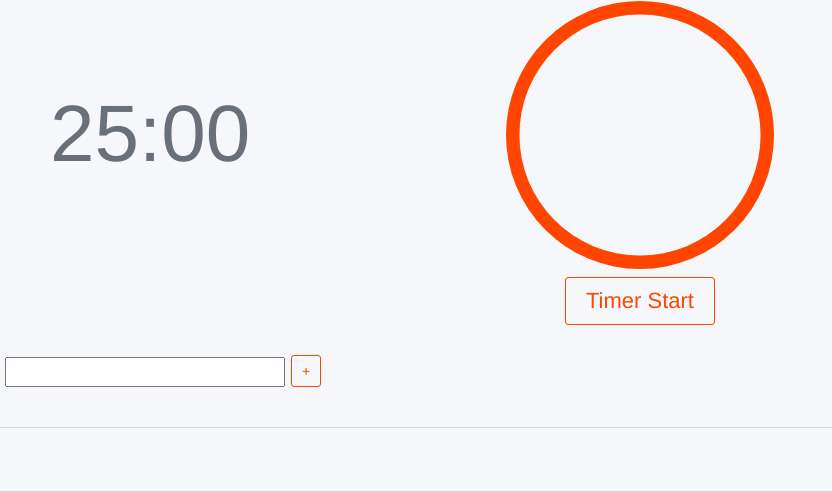
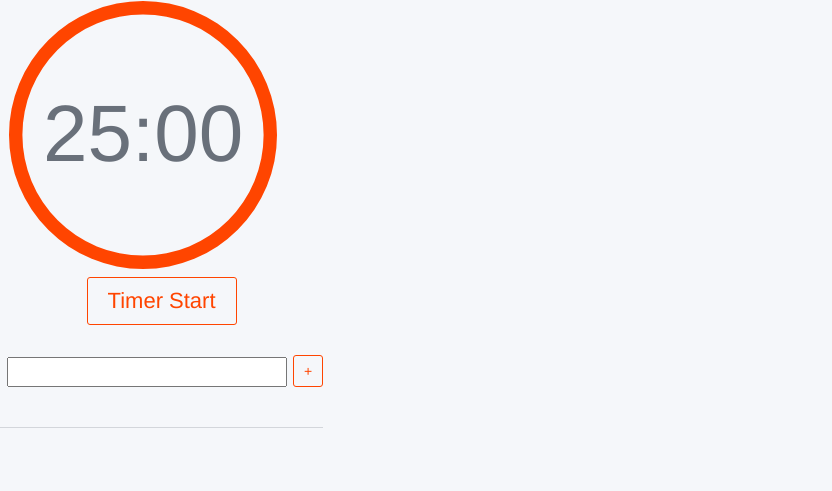
Before and after one commit to applepine1125/pomoTODO, a website: page index.html in a window 1280 px wide. Shown: the whole page, without its empty margins (0-832 px from the left). Drawn offline with Linux system fonts and the light colour scheme.

Commit message:
Fixing timerArea in index.html, style.css

```diff
--- a/css/style.css
+++ b/css/style.css
@@ -1,5 +1,20 @@
+body {
+    padding: 450px 0 0 0;
+}
+
+.timerArea {
+    background-color: #f5f7fa;
+    position: fixed !important;
+    position: absolute;
+    top: 0;
+    left: 0;
+    float: left;
+    height: 450px;
+        z-index: 2;
+}
+
 canvas {
-    margin: auto;
+    margin-left: 8px;
 }
 
 .hours {
@@ -21,7 +36,7 @@ canvas {
 }
 
 .timer {
-    margin-left: 50px;
+    margin-left: 43px;
     margin-top: -193px;
     text-align: center;
 }
@@ -45,7 +60,7 @@ canvas {
 
 .todo-add-area {
     font-size: 16pt;
-    margin-left: 5px;
+    margin-left: 7px;
 }
 
 #btn-add-task {
--- a/index.html
+++ b/index.html
@@ -9,6 +9,7 @@
 </head>
 
 <body>
+    <div class="timerArea">
         <canvas id="Doughnut" width="270" height="270" margin=auto></canvas>
 
         <div class="timer" data-minutes-left="25">
@@ -31,8 +32,9 @@
             <!-- <button id="sound">timeUpGong</button> -->
 
         </div>
+        <hr/>
+    </div>
 
-    <hr/>
 
     <div>
         <table id="tbl-todo">
--- a/main.js
+++ b/main.js
@@ -24,7 +24,7 @@ app.on('ready', function() {
     // メイン画面の表示。ウィンドウの幅、高さを指定できる
     mainWindow = new BrowserWindow({
         width: 300,
-        height: 600,
+        height: 700,
         // resizable: false
     });
     mainWindow.loadURL('file://' + __dirname + '/index.html');
```
Lines whose indentation alone changed are shown as unchanged.
